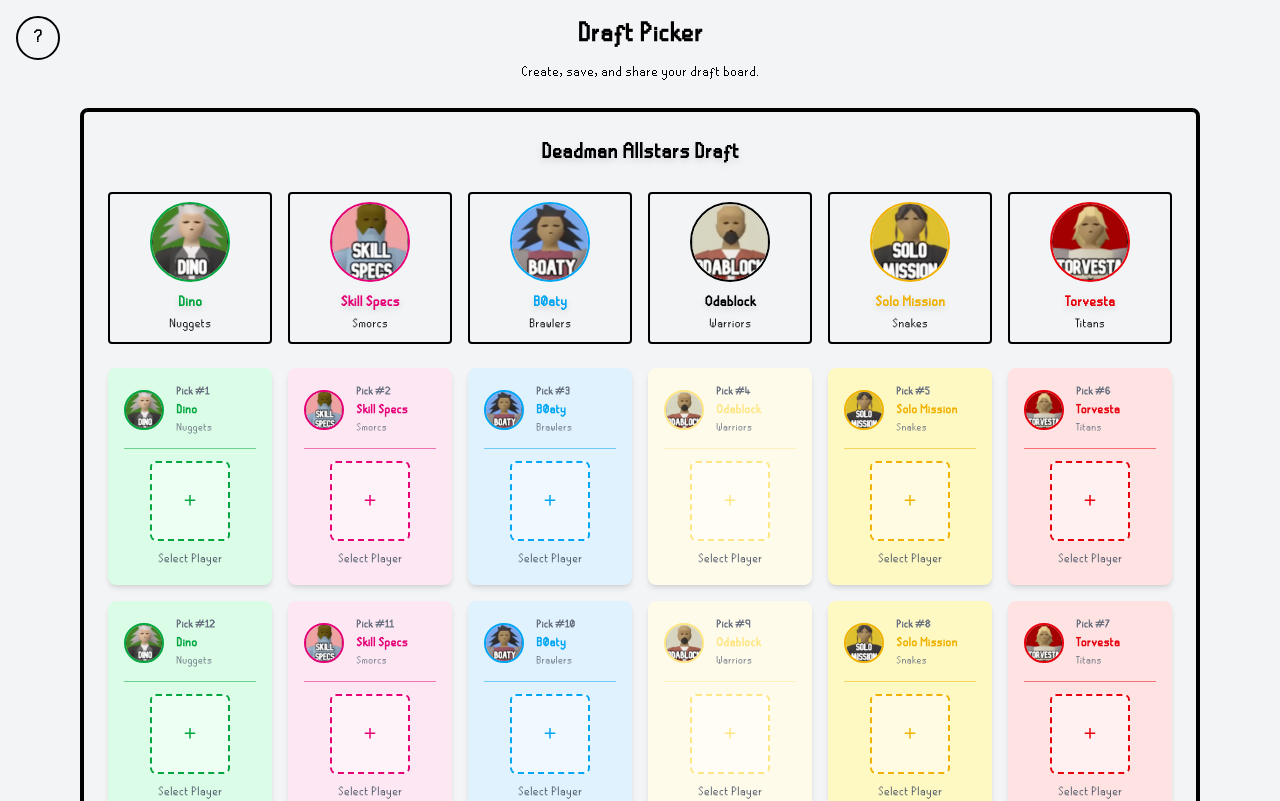
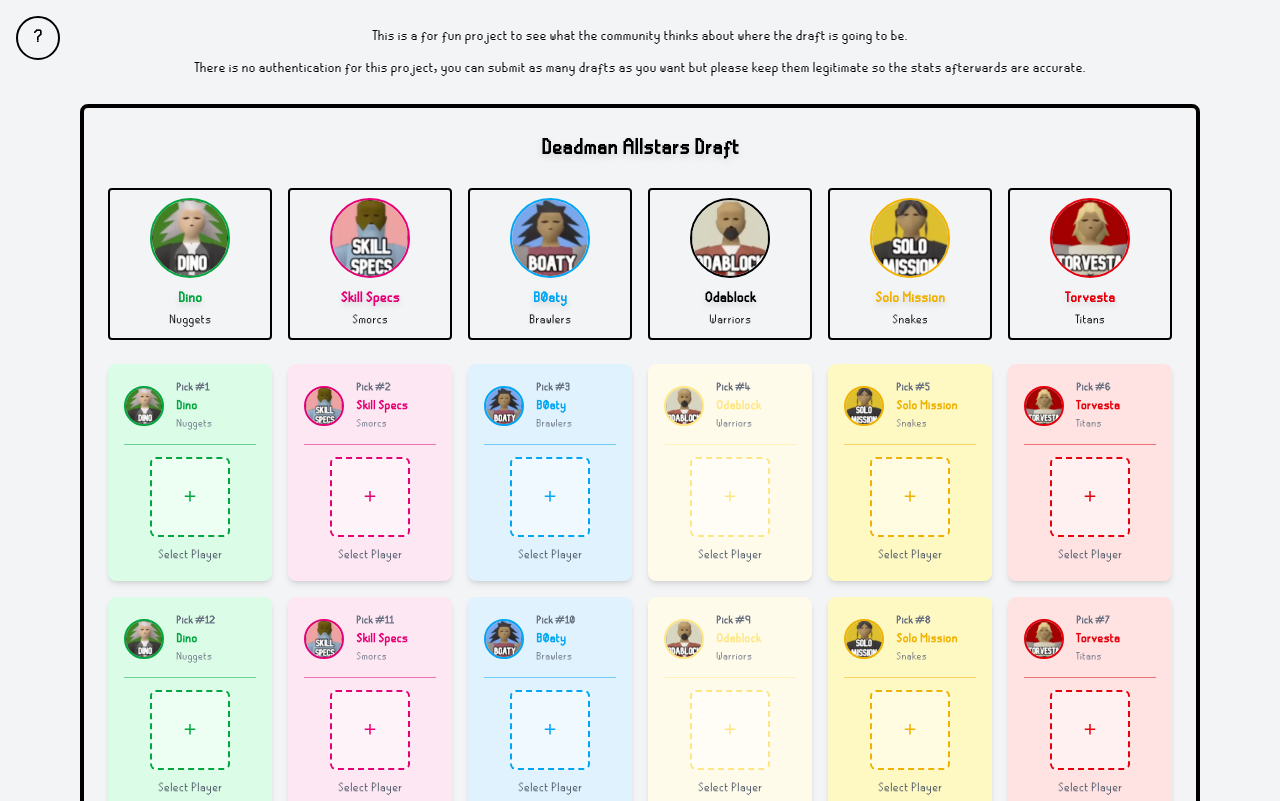
Before and after one commit to MCAR43/dmm-draft-picker, a SvelteKit app: page / in a window 1280 px wide. Shown: the top 801 px of the page. Built offline with nearby package versions, Linux system fonts and the light colour scheme; no server answers.

Commit message:
edit message

```diff
--- a/src/routes/+page.svelte
+++ b/src/routes/+page.svelte
@@ -74,8 +74,8 @@
   </div>
 
   <div class="mb-6 text-center">
-    <h1 class="text-3xl font-bold text-black">Draft Picker</h1>
-    <p class="text-black mt-2">Create, save, and share your draft board.</p>
+    <p class="text-black mt-2">This is a for fun project to see what the community thinks about where the draft is going to be.</p>
+    <p class="text-black mt-2">There is no authentication for this project, you can submit as many drafts as you want but please keep them legitimate so the stats afterwards are accurate.</p>
   </div>
 
   <div>
```
